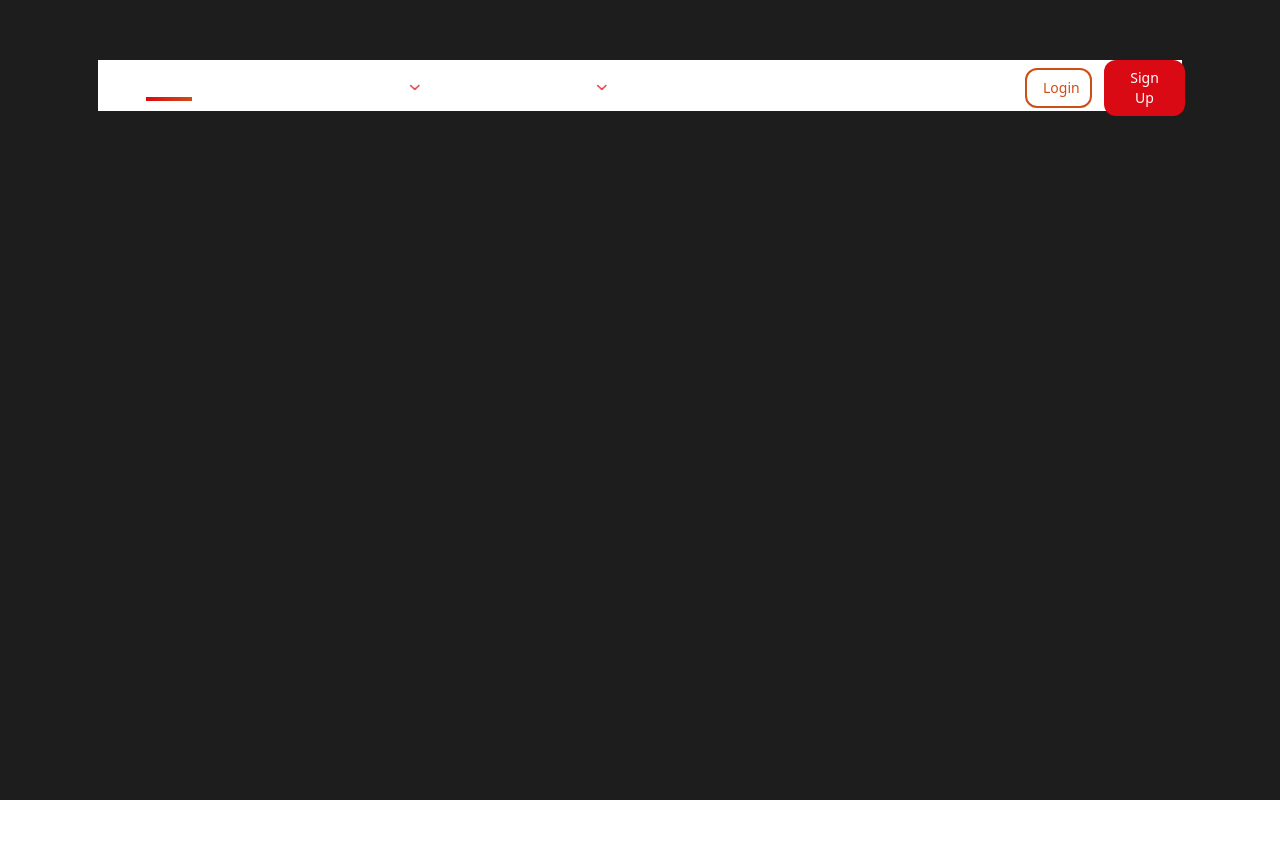
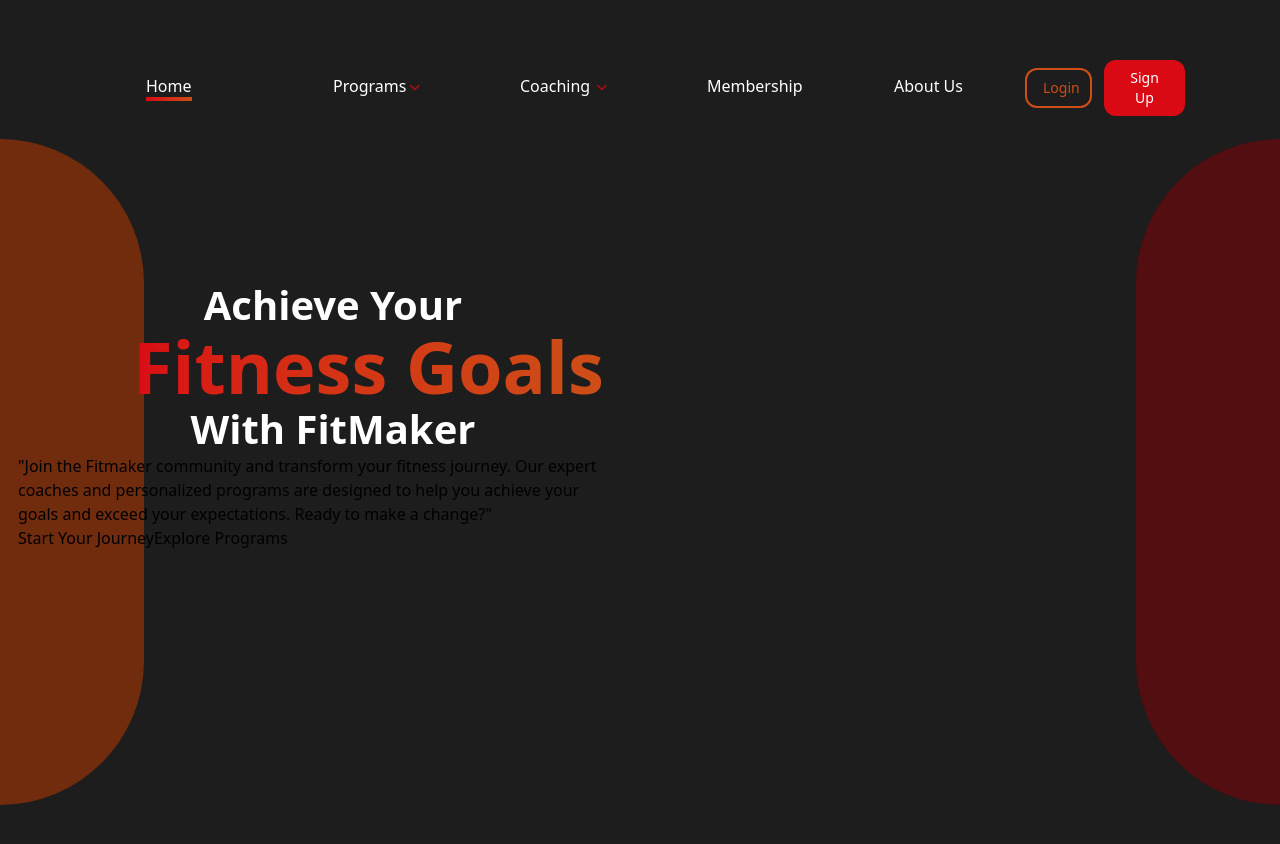
Before and after one commit to 33-af/Fitness-LP, a React (Vite) app: page / in a window 1280 px wide. Shown: the top 844 px of the page. Before the commit the page ends 800 px from the top, so only its background shows below. Built offline with nearby package versions, Linux system fonts and the light colour scheme.

Commit message:
create journey

```diff
--- a/src/App.css
+++ b/src/App.css
@@ -3,7 +3,7 @@
 .custom-container {
   width: 100%;
   max-width: 1244px;
-  margin: 0;
+  margin: 0 auto;
 }
 
 .active {
--- a/src/App.tsx
+++ b/src/App.tsx
@@ -3,7 +3,7 @@ import Home from './pages/Home/home'
 
 function App() {
   return (
-    <div className="bg-[#1D1D1D] w-full  h-screen py-15 px-[98px]">
+    <div className="bg-[#1D1D1D] w-full  h-[6000px] py-15">
       <Home />
     </div>
 
--- a/src/components/Header/header.tsx
+++ b/src/components/Header/header.tsx
@@ -6,8 +6,8 @@ import searchIcon from '../../assets/search-icon.png'
 
 const Header = () => {
   return (
-    <header className='  bg-white w-full h-[51px] '>
-      <div className="custom-container  flex items-center ">
+    <header className=' w-full h-[51px] mb-7  px-[98px] '>
+      <div className="custom-container  flex items-center">
         <div className="mr-6">
           <img src={logo} alt="Header-logo" width={116} height={51} />
         </div>
--- /dev/null
+++ b/src/components/Journey.tsx
@@ -0,0 +1,43 @@
+import React from 'react'
+
+const Journey = () => {
+    return (
+        <section className='relative z-0 '>
+            <div className="absolute z-0 top-0 left-0 bg-[#712B0D] w-36 h-[666px] rounded-r-full ">
+            </div>
+            {/* descr */}
+            {/* wrapper */}
+            <div className="flex items-center gap-9 z-10 relative custom-container top-[141px] left-0 ">
+                <div className="flex flex-col w-[604px] ">
+                    <h1 className="text-center font-extrabold text-[40px] w-[400px] ml-[115px] leading-tight text-white">
+                        Achieve Your <br />
+                        <span className="text-7xl bg-gradient-to-r from-[#D90A14] to-[#CD4E17] bg-clip-text text-transparent whitespace-nowrap">
+                            Fitness Goals
+                        </span>
+                        <br />
+                        With FitMaker
+                    </h1>
+
+
+                    <p className=''>"Join the Fitmaker community and transform your fitness journey. Our expert coaches and personalized programs are designed to help you achieve your goals and exceed your expectations. Ready to make a change?"</p>
+                    <div className="">
+                        <button className=''>Start Your Journey</button>
+                        <button className=''>Explore Programs</button>
+                    </div>
+                </div>
+
+                <div className="">
+                    {/* circle*/}
+                    <div className=""></div>
+
+                </div>
+            </div>
+
+
+            <div className="absolute z-[1] top-0 right-0 bg-[#77060B]/60 w-36 h-[666px] rounded-l-full backdrop-blur-[5px]">
+            </div>
+        </section>
+    )
+}
+
+export default Journey
--- a/src/pages/Home/home.tsx
+++ b/src/pages/Home/home.tsx
@@ -1,9 +1,13 @@
 import Header from "../../components/Header/header"
+import Journey from "../../components/Journey"
 
 
 const Home = () => {
   return (
-   <Header/>
+    <>
+      <Header />
+      <Journey />
+    </>
   )
 }
 
```
